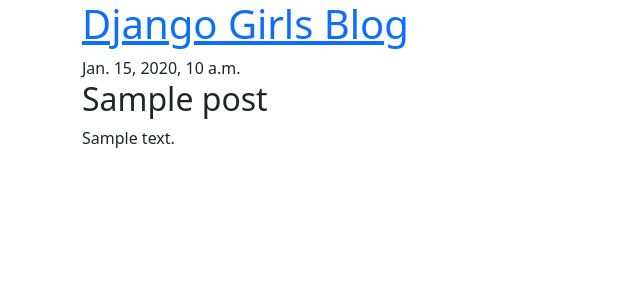
After one commit to Tristan120799/My-first-blog, a Django app: template blog/templates/blog/post_detail.html in a window 1280 px wide. The commit adds this page. Shown: the top 300 px of the page, without its empty margins (0-640 px from the left). Run offline with Django 4.2, Linux system fonts and the light colour scheme; the template is opened without the code that fills it: most values are stand-ins (such as "Sample title", 1, 10 or a date in 2020).

Commit message:
Added an URL to the files and added a dynamic page for post details.

```diff
--- /dev/null
+++ b/blog/templates/blog/base.html
@@ -0,0 +1,22 @@
+<!DOCTYPE html>
+<html>
+    <head>
+        <title>Django Girls blog</title>
+        <link rel="stylesheet" href="https://cdn.jsdelivr.net/npm/bootstrap@5.1.3/dist/css/bootstrap.min.css" integrity="sha384-1BmE4kWBq78iYhFldvKuhfTAU6auU8tT94WrHftjDbrCEXSU1oBoqyl2QvZ6jIW3" crossorigin="anonymous">
+    </head>
+   <body>
+    <header class="page-header">
+      <div class="container">
+          <h1><a href="/">Django Girls Blog</a></h1>
+      </div>
+    </header>
+    <main class="container">
+        <div class="row">
+            <div class="col">
+            {% block content %}
+            {% endblock %}
+            </div>
+        </div>
+    </main>
+</body>
+</html>
--- /dev/null
+++ b/blog/templates/blog/post_detail.html
@@ -0,0 +1,13 @@
+{% extends 'blog/base.html' %}
+
+{% block content %}
+    <article class="post">
+        {% if post.published_date %}
+            <time class="date">
+                {{ post.published_date }}
+            </time>
+        {% endif %}
+        <h2>{{ post.title }}</h2>
+        <p>{{ post.text|linebreaksbr }}</p>
+    </article>
+{% endblock %}
--- a/blog/urls.py
+++ b/blog/urls.py
@@ -3,4 +3,5 @@
 
 urlpatterns = [
     path('', views.post_list, name='post_list'),
+    path('post/<int:pk>/', views.post_detail, name='post_detail'),
 ]
--- a/blog/views.py
+++ b/blog/views.py
@@ -1,7 +1,13 @@
 from django.shortcuts import render
 from django.utils import timezone
 from .models import Post
+from django.shortcuts import render, get_object_or_404
 
 def post_list(request):
     posts = Post.objects.filter(published_date__lte=timezone.now()).order_by('published_date')
     return render(request, 'blog/post_list.html', {'posts': posts})
+
+
+def post_detail(request, pk):
+    post = get_object_or_404(Post, pk=pk)
+    return render(request, 'blog/post_detail.html', {'post': post})
```
Also changed, not shown: blog/templates/blog/post_list.html (+12 -19 lines).
